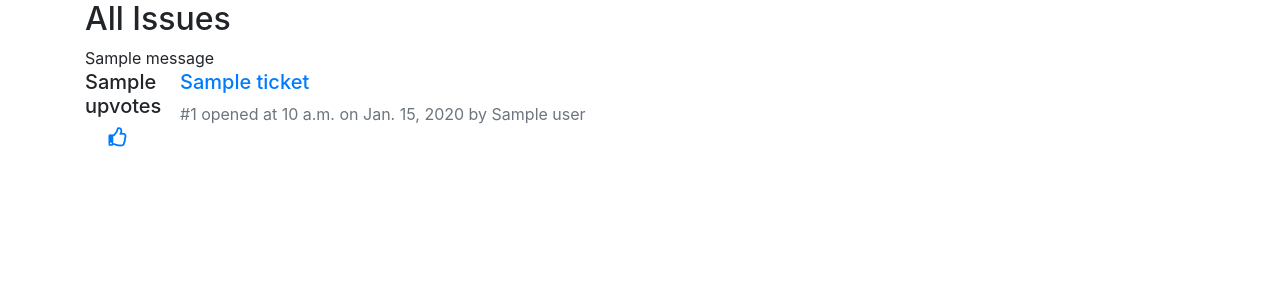
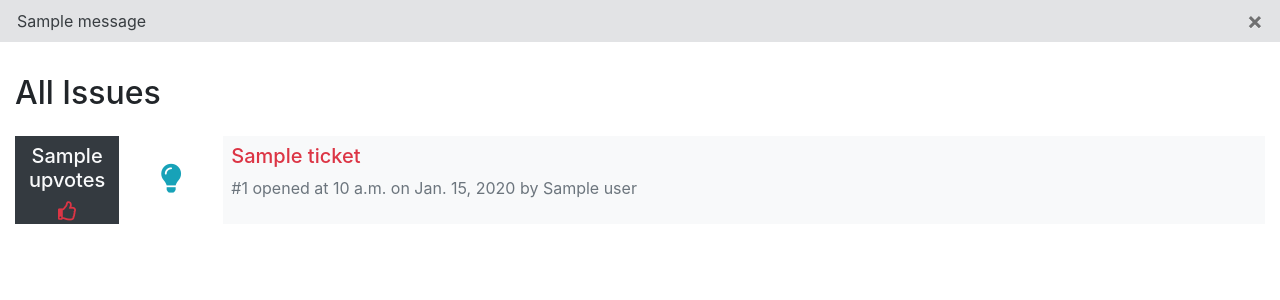
Before and after one commit to sarahloh/p5-issue-tracker, a Django app: template tickets/templates/tickets.html in a window 1280 px wide. Shown: the part 56-356 px from the top of the page. Run offline with Django 3.2, Linux system fonts and the light colour scheme; the template is opened without the code that fills it: most values are stand-ins (such as "Sample title", 1, 10 or a date in 2020); one stand-in notice (Sample message) is shown; some libraries are stand-ins or nearby versions.

Commit message:
Work on layout and spacing

```diff
--- a/accounts/templates/login.html
+++ b/accounts/templates/login.html
@@ -12,5 +12,5 @@
 
 </form>
 
-<p>Forgot password? <a href="{% url 'password_reset' %}">Reset password here</a></p>
+<p class="py-3">Forgot password? <a href="{% url 'password_reset' %}">Reset password here</a></p>
 {% endblock %}
--- a/static/css/custom.css
+++ b/static/css/custom.css
@@ -1,3 +1,29 @@
+a {
+    color: #dc3545;
+}
+
+a:hover {
+    color: #dc3545;
+    text-decoration: underline;
+}
+
+.alert {
+    position: relative;
+    padding: .5rem 1rem;
+    margin-bottom: 1rem;
+    border: 1px solid transparent;
+    border-radius: 0;
+}
+
 .upvotes .fa-thumbs-up {
+    color: #dc3545;
     font-size: 1.2rem;
 }
+
+.upvotes .fa-thumbs-up:hover {
+    color: #e7727d;
+}
+
+.category-icon {
+    font-size: 1.8rem;
+}
--- a/templates/base.html
+++ b/templates/base.html
@@ -52,15 +52,22 @@
             </ul>
         </div>
     </nav>
-    <div class="container">
-        <h2>{% block page_heading %}{% endblock %}</h2>
-        {% if messages %}
-        <div>
-            {% for m in messages %}
+
+    {% if messages %}
+    <div class="container-fluid px-0">
+        {% for m in messages %}
+        <div class="alert alert-secondary" role="alert">
             {{ m }}
-            {% endfor %}
+            <button type="button" class="close" data-dismiss="alert" aria-label="Close">
+                <span aria-hidden="true">&times;</span>
+            </button>
         </div>
-        {% endif %}
+        {% endfor %}
+    </div>
+    {% endif %}
+
+    <div class="container-fluid pb-5">
+        <h2 class="py-3">{% block page_heading %}{% endblock %}</h2>
 
         {% block content %}
         {% endblock %}
--- a/tickets/templates/tickets.html
+++ b/tickets/templates/tickets.html
@@ -4,8 +4,8 @@
 
 {% block content %}
 {% for ticket in tickets %}
-<div class="row">
-    <div class="col-2 col-sm-1 upvotes text-center">
+<div class="row no-gutters mb-3">
+    <div class="col-2 col-sm-1 pt-2 upvotes bg-dark text-light text-center">
         <h5>{{ ticket.upvotes }}</h5>
         {% if user in ticket.upvoted_by.all %}
         <i class="fas fa-thumbs-up"></i>
@@ -15,9 +15,16 @@
         </a>
         {% endif %}
     </div>
-    <div class="col-10 col-sm-11">
+    <div class="col-2 col-sm-1 category align-self-center text-center">
+        {% if ticket.category == 'BUG' %}
+        <i class="fas fa-bug text-success category-icon"></i>
+        {% else %}
+        <i class="fas fa-lightbulb text-info category-icon"></i>
+        {% endif %}
+    </div>
+    <div class="col-8 col-sm-10 p-2 title bg-light text-secondary">
         <h5><a href="{% url 'get_ticket' ticket.id %}">{{ ticket.title }}</a></h5>
-        <p class="text-muted">#{{ticket.id}} opened at {{ ticket.created_date.time }} on {{ ticket.created_date.date }} by {% if ticket.user %}{{ ticket.user }}{% else %}Anonymous{% endif%}</p>
+        <p class="text-muted mb-0">#{{ticket.id}} opened at {{ ticket.created_date.time }} on {{ ticket.created_date.date }} by {% if ticket.user %}{{ ticket.user }}{% else %}Anonymous{% endif%}</p>
     </div>
 </div>
 {% endfor %}
```
